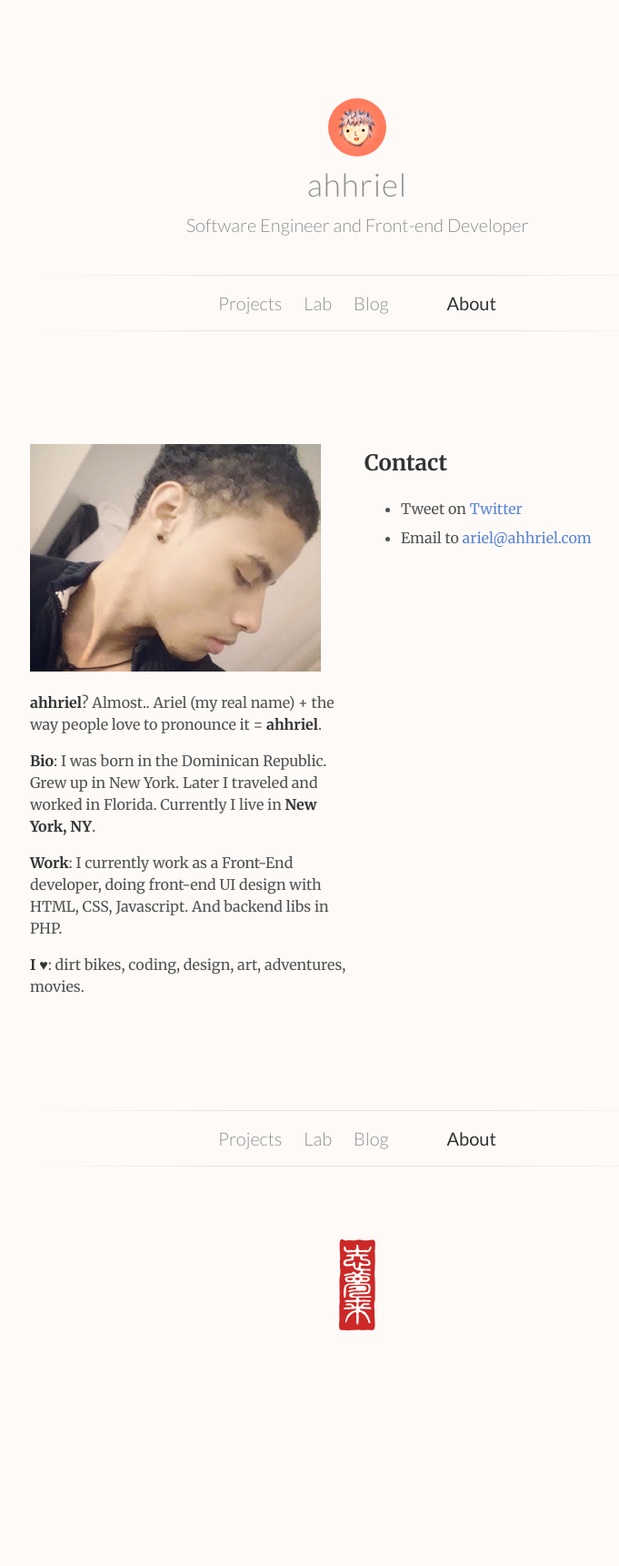
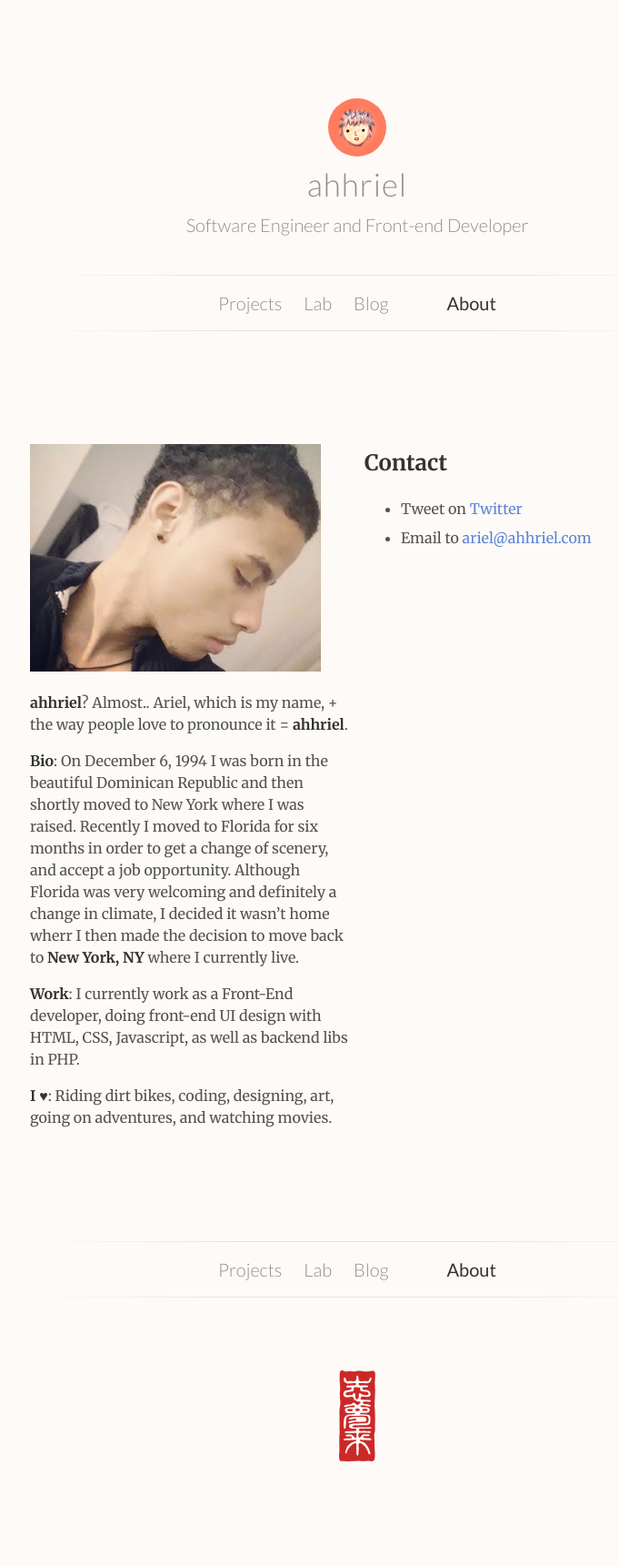
Before and after one commit to ArielSaldana/arielsaldana.github.io, a Jekyll site: the page built from about/index.md, in a window 1280 px wide. Shown: the whole page at 91% size, without its empty margins (247-928 px from the left). Built offline with Jekyll 4.4.1, drawn with Linux system fonts in a browser that asks for light colours; Markdown is read by kramdown in place of the engine named in the settings; before the commit the page ends 1577 px from its top, so only the background shows below that.

Commit message:
Update index.md

```diff
--- a/about/index.md
+++ b/about/index.md
@@ -10,13 +10,13 @@ title: About ahhriel (Ariel Saldana)
 
 ![ahhriel about](/img/ariel-about.jpg)
 
-__ahhriel__? Almost.. Ariel (my real name) + the way people love to pronounce it = __ahhriel__.
+__ahhriel__? Almost.. Ariel, which is my name, + the way people love to pronounce it = __ahhriel__.
 
-__Bio__: I was born in the Dominican Republic. Grew up in New York. Later I traveled and worked in Florida. Currently I live in __New York, NY__.
+__Bio__: On December 6, 1994 I was born in the beautiful Dominican Republic and then shortly moved to New York where I was raised. Recently I moved to Florida for six months in order to get a change of scenery, and accept a job opportunity. Although Florida was very welcoming and definitely a change in climate, I decided it wasn't home wherr I then made the decision to move back to  __New York, NY__ where I currently live.
 
-__Work__: I currently work as a Front-End developer, doing front-end UI design with HTML, CSS, Javascript. And backend libs in PHP.
+__Work__: I currently work as a Front-End developer, doing front-end UI design with HTML, CSS, Javascript, as well as backend libs in PHP.
 
-__I ♥__: dirt bikes, coding, design, art, adventures, movies.
+__I ♥__: Riding dirt bikes, coding, designing, art, going on adventures, and watching movies.
 
 {% endcapture %}{{ m | markdownify }}</div>
 
```
